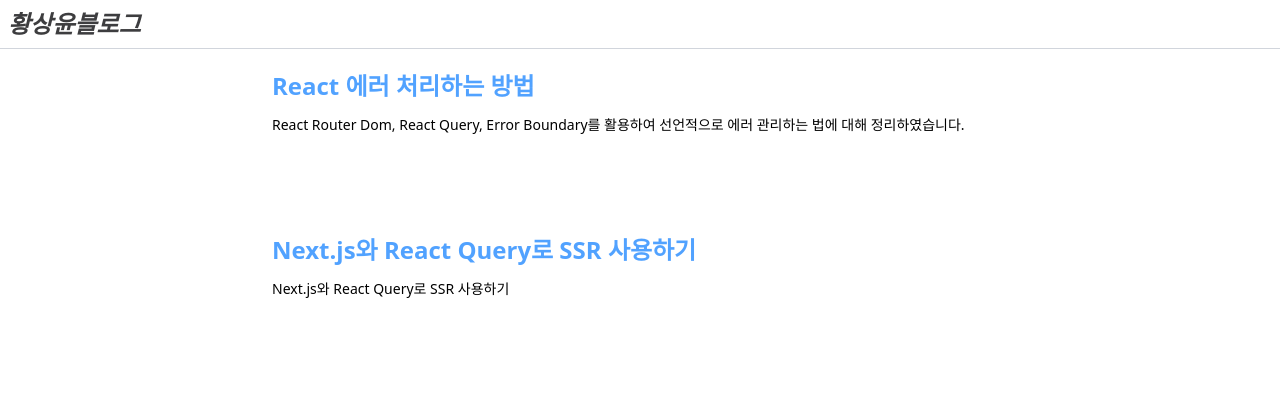
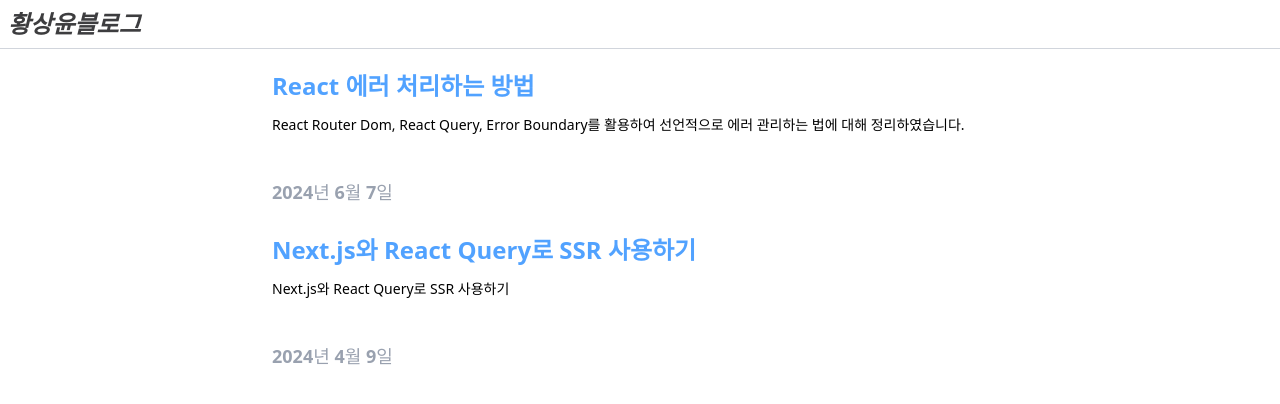
Before and after one commit to sangyun-hwang/sangyun-hwang.github.io, a Next.js app: page / in a window 1280 px wide. Shown: the top 404 px of the page. Built offline with nearby package versions, Linux system fonts and the light colour scheme.

Commit message:
[style] post-card ui 수정

```diff
--- a/src/entities/post/ui/post/post-card.tsx
+++ b/src/entities/post/ui/post/post-card.tsx
@@ -1,3 +1,4 @@
+import dayjs from "dayjs";
 import Link from "next/link";
 import type { PostWithFrontmatterType } from "@/entities/post/model/post.type";
 import { cn } from "@/shared/utils/cn";
@@ -8,31 +9,30 @@
 
 export const PostCard = ({ post }: PostCardProps) => {
   const postLink = `/posts/${post.filePath.join()}`;
+  const dateTime = new Date(post.releaseDate);
 
   return (
-    <li className={cn("flex h-full flex-col gap-3")}>
+    <li className="flex h-full flex-col gap-3">
       <Link href={postLink} title={post.title} className="h-full">
-        <article
-          className={cn(
-            "flex flex-col h-full rounded-sm hover:bg-gray-100 active:bg-gray-200",
-          )}
-        >
-          <header className={cn("shrink-0")}>
-            <h3
-              className={cn(
-                "px-4 pt-5 text-2xl font-semibold line-clamp-4 text-blue-400",
-              )}
-            >
+        <article className="flex flex-col h-full rounded-sm hover:bg-gray-100 active:bg-gray-200">
+          <header className="shrink-0">
+            <h3 className="px-4 pt-5 text-2xl font-semibold line-clamp-4 text-blue-400">
               {post.title}
             </h3>
           </header>
-          <section
+          <div
             className={cn(
               "grow h-28 px-4 py-3 text-1422 sm:text-1622 md:text-1422",
             )}
           >
-            <p className={cn("h-full line-clamp-4")}>{post.description}</p>
-          </section>
+            <p className="h-16 line-clamp-4">{post.description}</p>
+            <time
+              dateTime={post.releaseDate}
+              className="h-full text-gray-400 text-lg font-[550]"
+            >
+              {dayjs(post.releaseDate).format("YYYY년 M월 D일")}
+            </time>
+          </div>
         </article>
       </Link>
     </li>
```
